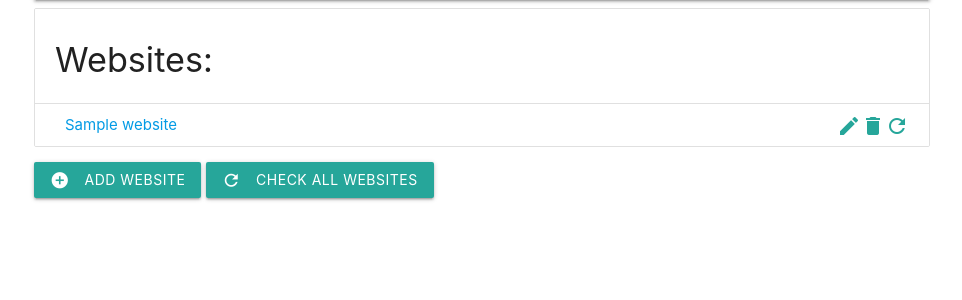
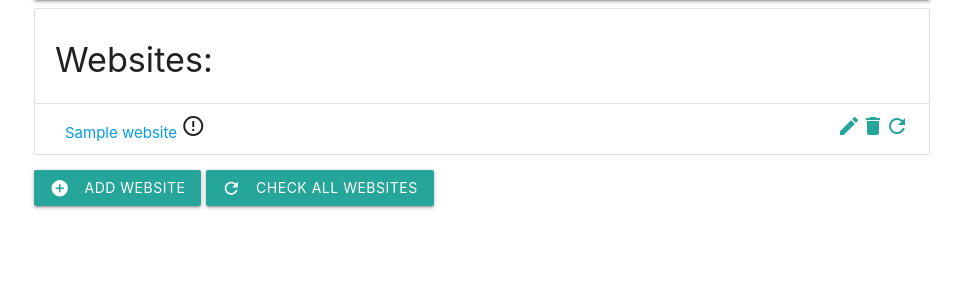
Before and after one commit to robertklim/website-watcher, a Django app: page / in a window 1280 px wide. Shown: the part 64-364 px from the top of the page, without its empty margins (158-1120 px from the left). Run offline with Django 3.2, Linux system fonts and the light colour scheme; a user stored in the database is signed in; tables that the repository leaves empty hold one stand-in row (values such as "Sample post").

Commit message:
Display last check status on website list page

```diff
--- a/src/websites/templates/websites/website_list.html
+++ b/src/websites/templates/websites/website_list.html
@@ -18,6 +18,11 @@
                 <a href="{{ obj.get_absolute_url }}/update/" class="secondary-content">
                     <i class="material-icons">edit</i>
                 </a>
+                {% if obj.checks.latest.result == 'ok' %}
+                    <i class="material-icons">done</i>
+                {% else %}
+                    <i class="material-icons">error_outline</i>
+                {% endif %}
             </li>
         {% endfor %}
     </ul>
```
